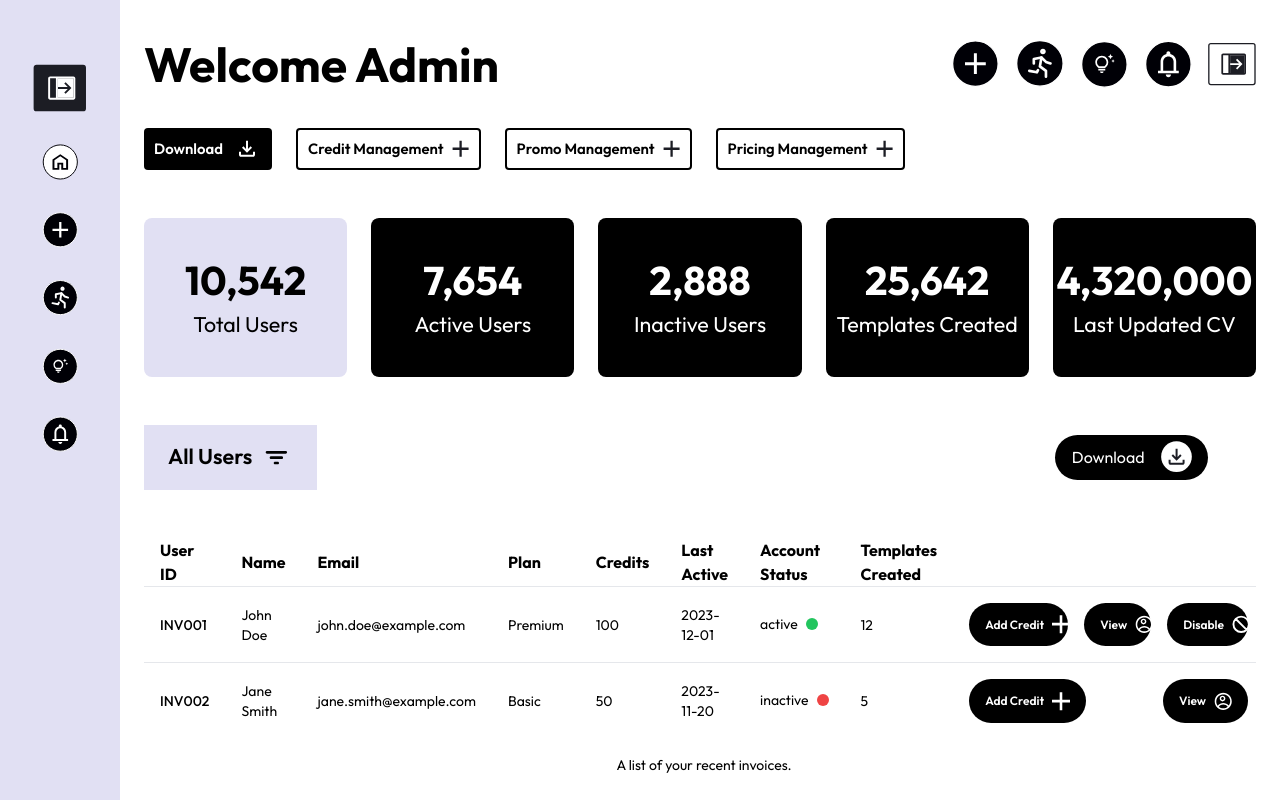
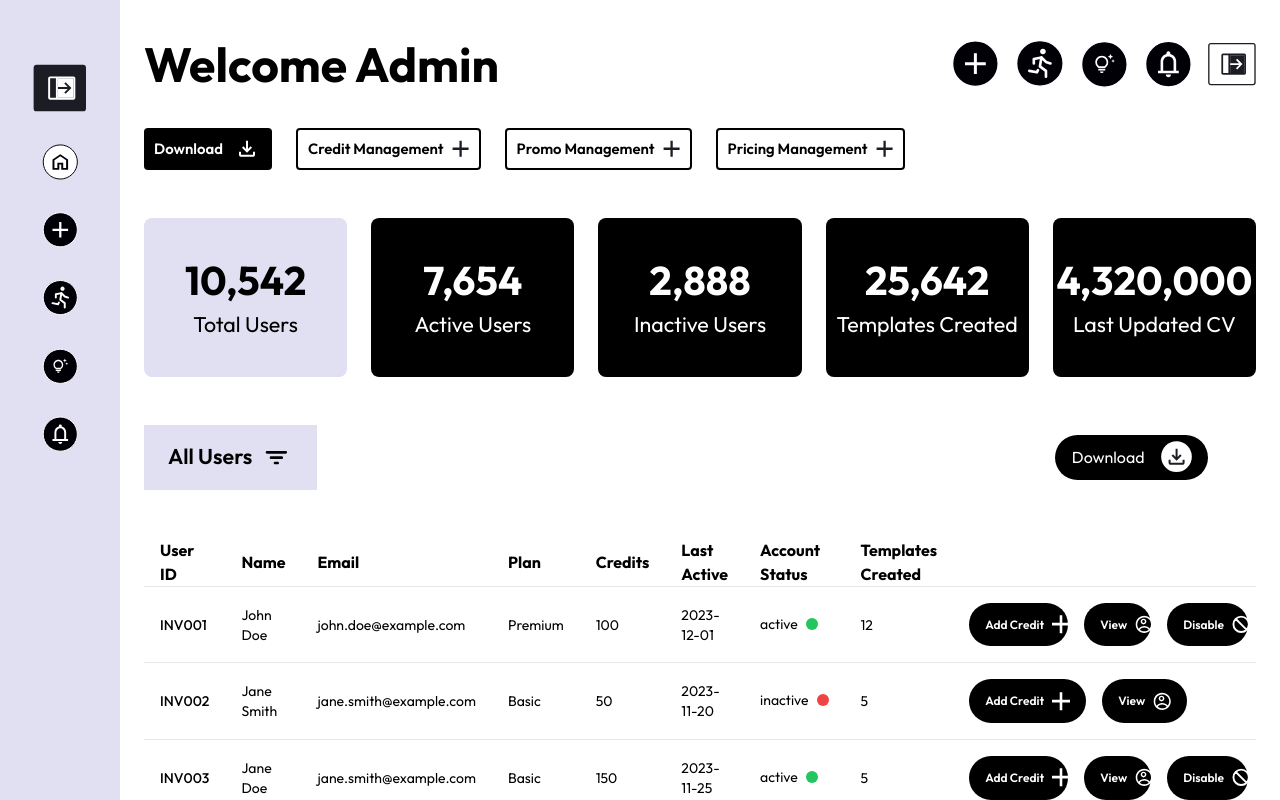
Before and after one commit to Tech-Shark/syntax, a React (Vite) app in the folder src/syntax_frontend/: page /admin-dashboard in a window 1280 px wide. Built offline with nearby package versions, Linux system fonts and the light colour scheme.

Commit message:
changes to table layout

```diff
--- a/src/syntax_frontend/src/Pages/Dashboard/AdminDashboard/DashboardAdmin.tsx
+++ b/src/syntax_frontend/src/Pages/Dashboard/AdminDashboard/DashboardAdmin.tsx
@@ -34,6 +34,16 @@ import AdminTable from './adminTable';
     credits: "50",
     lastActive: "2023-11-20",
     accountStatus: "inactive" as "inactive" | "active",
+    templatesCreated: "5",
+  },
+  {
+    userId: "INV003",
+    name: "Jane Doe",
+    email: "jane.smith@example.com",
+    plan: "Basic",
+    credits: "150",
+    lastActive: "2023-11-25",
+    accountStatus: "active" as "active" | "inactive",
     templatesCreated: "5",
   },
   ];
@@ -192,7 +202,7 @@ const [isModalVisible, setIsModalVisible] = useState(false);
                   User Details
                 </h5>
                 <img
-                  src="admin_cancel_icon_path"
+                  src={admin_cancel_icon}
                   alt="cancel icon"
                   className="cursor-pointer"
                   onClick={handleClose}
@@ -261,7 +271,7 @@ const [isModalVisible, setIsModalVisible] = useState(false);
                     Done
                   </h5>
                   <img
-                    src="build_icon_path"
+                    src={build_icon}
                     alt="build icon"
                     className="w-[3.11rem] h-[3.11rem] group-hover:rotate-45 group-hover:transition-all group-hover:duration-300 ease-in-out"
                   />
--- a/src/syntax_frontend/src/Pages/Dashboard/AdminDashboard/adminTable.tsx
+++ b/src/syntax_frontend/src/Pages/Dashboard/AdminDashboard/adminTable.tsx
@@ -63,7 +63,7 @@ const AdminTable: React.FC<TableProps> = ({ data, onAddCredit, onView, onDisable
               ></span>
             </TableCell>
             <TableCell>{user.templatesCreated}</TableCell>
-            <TableCell className="flex items-center justify-between gap-4">
+            <TableCell className="flex items-center justify-start gap-4">
               <button
                 className="flex items-center gap-2 whitespace-nowrap bg-black text-white rounded-[53px] py-[0.5rem] px-4 font-semibold text-[0.75rem] leading-[1.73rem]"
                 onClick={() => onAddCredit(user.userId)}
```
